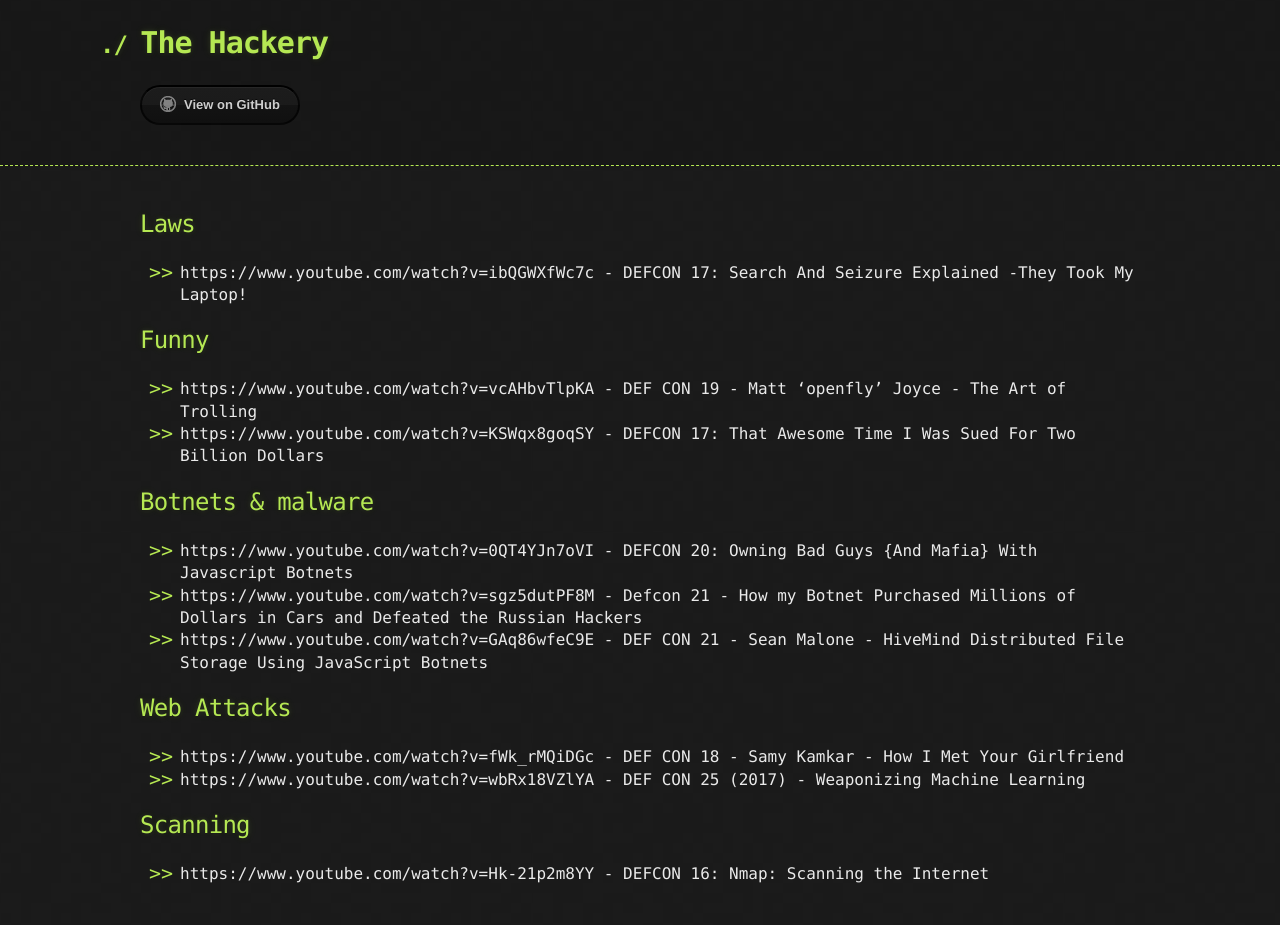
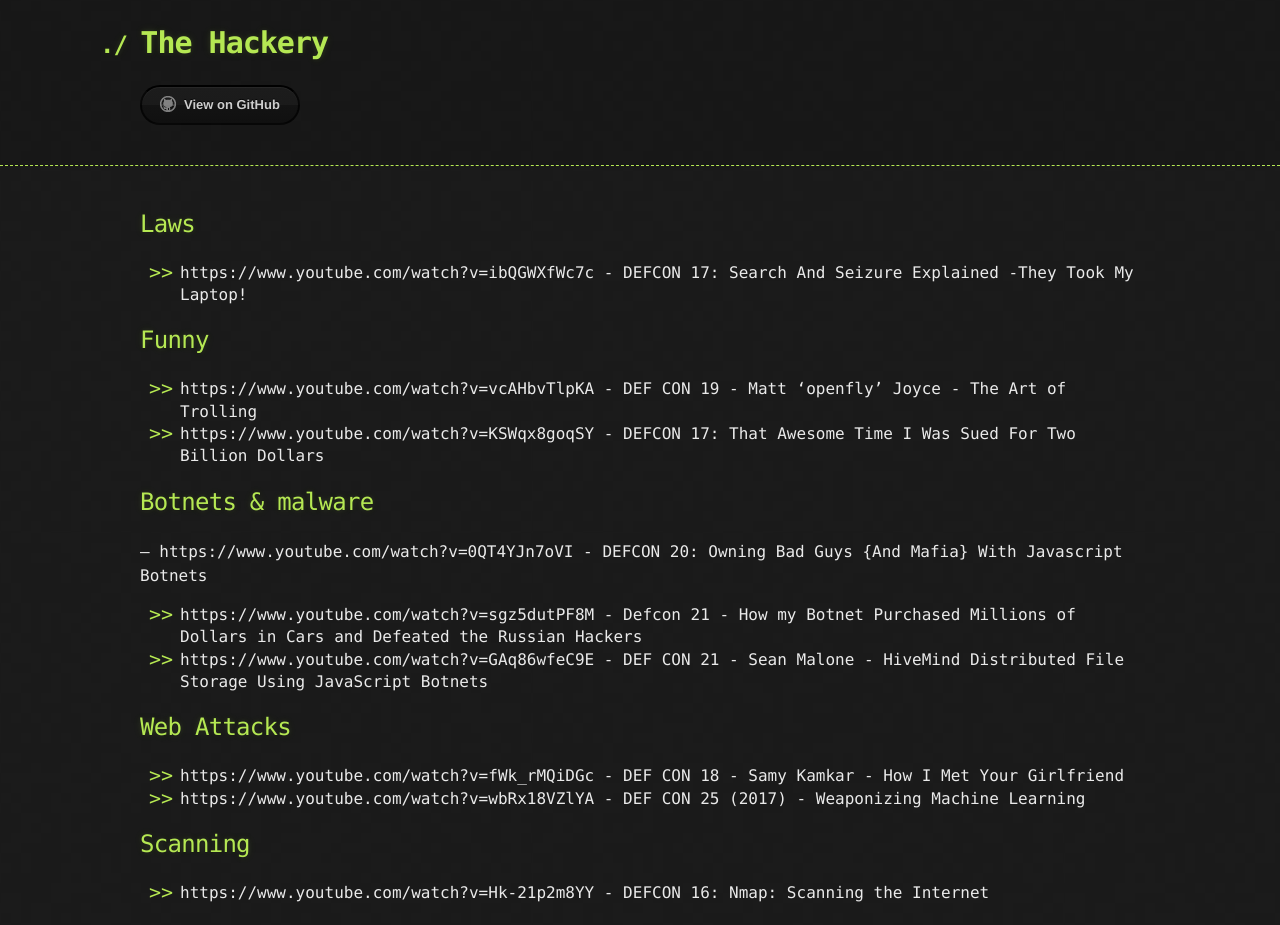
Before and after one commit to The-Hackery/The-hackery, a Jekyll site: the page built from defcon/defcon.md, in a window 1280 px wide. Built offline with Jekyll 4.4.1, drawn with Linux system fonts in a browser that asks for light colours; the repository's description, which GitHub fills in, is left out; our own code applies the rules of GitHub Pages for plain Markdown files.

```diff
--- a/defcon/defcon.md
+++ b/defcon/defcon.md
@@ -11,7 +11,7 @@ layout: default
 
 
 ## Botnets & malware
-- https://www.youtube.com/watch?v=0QT4YJn7oVI - DEFCON 20: Owning Bad Guys {And Mafia} With Javascript Botnets
+-- https://www.youtube.com/watch?v=0QT4YJn7oVI - DEFCON 20: Owning Bad Guys {And Mafia} With Javascript Botnets
 - https://www.youtube.com/watch?v=sgz5dutPF8M - Defcon 21 - How my Botnet Purchased Millions of Dollars in Cars and Defeated the Russian Hackers
 - https://www.youtube.com/watch?v=GAq86wfeC9E - DEF CON 21 - Sean Malone - HiveMind Distributed File Storage Using JavaScript Botnets
 
```
